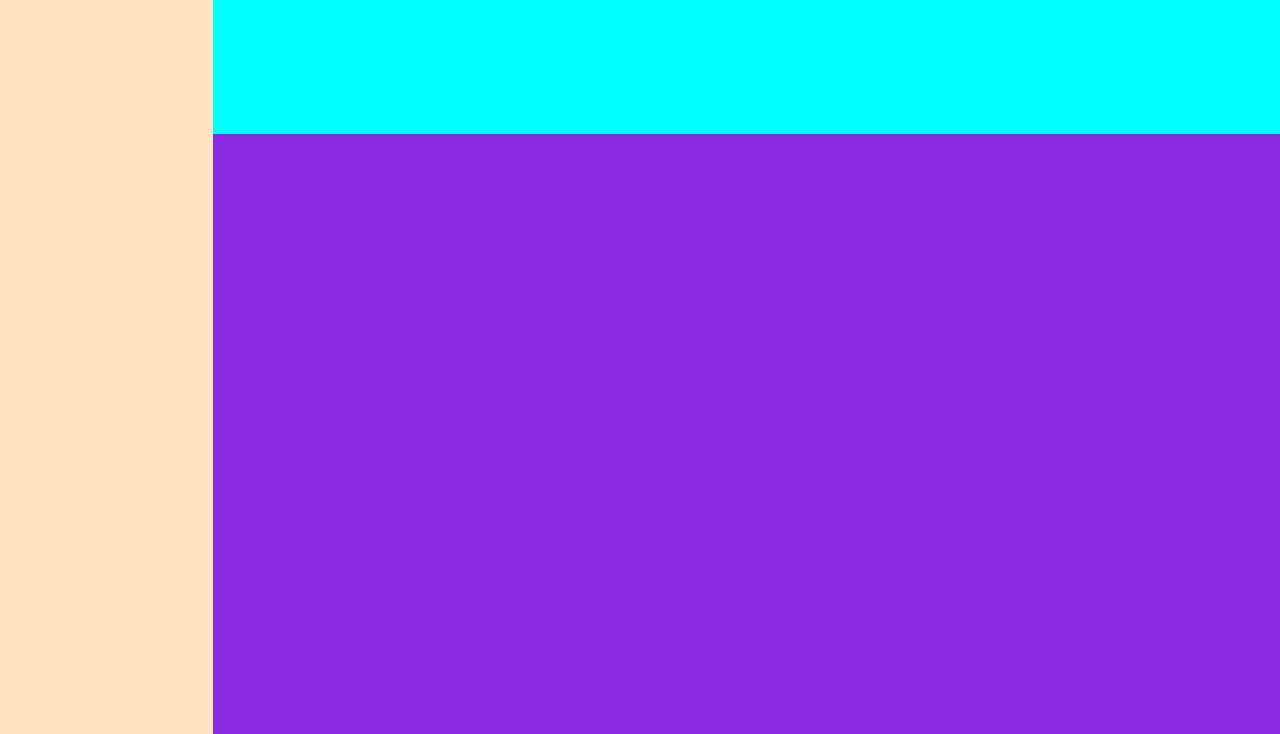
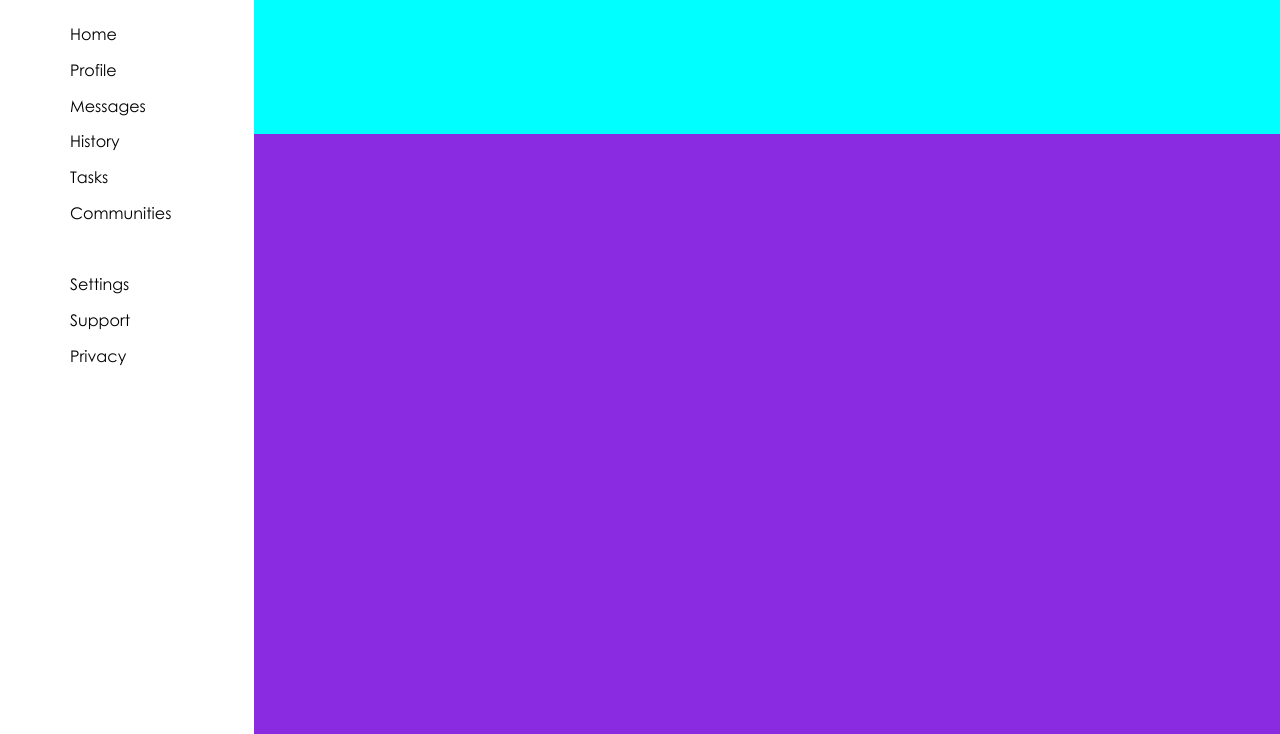
Before and after one commit to The-Snollygoster/Admin-Dashboard, a plain HTML site: page index.html in a window 1280 px wide. Shown: the part 66-800 px from the top of the page. Drawn offline with Linux system fonts and the light colour scheme.

Commit message:
Add font and sideboard content
I've added a downloaded font and laid out the
content in the sideboard. There aren't assets with
them yet, but I will add them later, in the small
logos.

```diff
--- /dev/null
+++ b/fonts/gothic/font.css
@@ -0,0 +1,10 @@
+@font-face {
+	font-family: 'gothic';
+	src: local('gothic'), url('./gothic.woff') format('woff');
+}
+/* use this class to attach this font to any element i.e. <p class="fontsforweb_fontid_9785">Text with this font applied</p> */
+.fontsforweb_fontid_9785 {
+	font-family: 'gothic' !important;
+}
+
+/* Font downloaded from FontsForWeb.com */
--- a/index.css
+++ b/index.css
@@ -1,3 +1,8 @@
+@font-face {
+	font-family: 'gothic';
+	src: url(./fonts/gothic/gothic.woff);
+}
+
 * {
     box-sizing: border-box;
     margin: 0;
@@ -6,8 +11,7 @@
 
 .wrapper {
     display: grid;
-    grid-template-columns: 1fr 5fr;
-    grid-template-rows: 1fr 3fr;
+    grid-template: 1fr 3fr / 1fr 5fr;
     height: 100vh;
 }
 
@@ -17,8 +21,31 @@
 }
 
 .sidebar {
-    background-color: bisque;
     grid-row: 1/3;
+    display: grid;
+    grid-template-rows: 80px 250px 150px;
+    font-family: 'gothic';
+    font-size: 1rem;
+    line-height: 1.3;
+    color: black;
+    padding: 10px;
+}
+
+.navi-links,
+.qol-links,
+.branding {
+    display: flex;
+    flex-direction: column;
+    padding-left: 60px;
+}
+
+li {
+    list-style: none;
+    padding-bottom: 15px;
+}
+
+.branding {
+    font-size: 2rem;
 }
 
 .main-content {
--- a/index.html
+++ b/index.html
@@ -11,7 +11,26 @@
     <div class="header"></div>
 
     <div class="sidebar">
+        <div class="branding">Dashboard</div>
 
+        <div class="navi-links">
+            <ul class="navigation">
+                <li>Home</li>
+                <li>Profile</li>
+                <li>Messages</li>
+                <li>History</li>
+                <li>Tasks</li>
+                <li>Communities</li>
+            </ul>
+        </div>
+
+        <div class="qol-links">
+            <ul class="addLinks">
+                <li>Settings</li>
+                <li>Support</li>
+                <li>Privacy</li>
+            </ul>
+        </div>
     </div>
 
     <div class="main-content"></div>
```
Also changed, not shown: fonts/gothic/index.html (added, +21 -0 lines), fonts/gothic/gothic-bg.png (added), fonts/gothic/gothic-thumb.png (added), fonts/gothic/gothic.png (added), fonts/gothic/gothic.woff (added), fonts/gothic/readme.txt (added).
